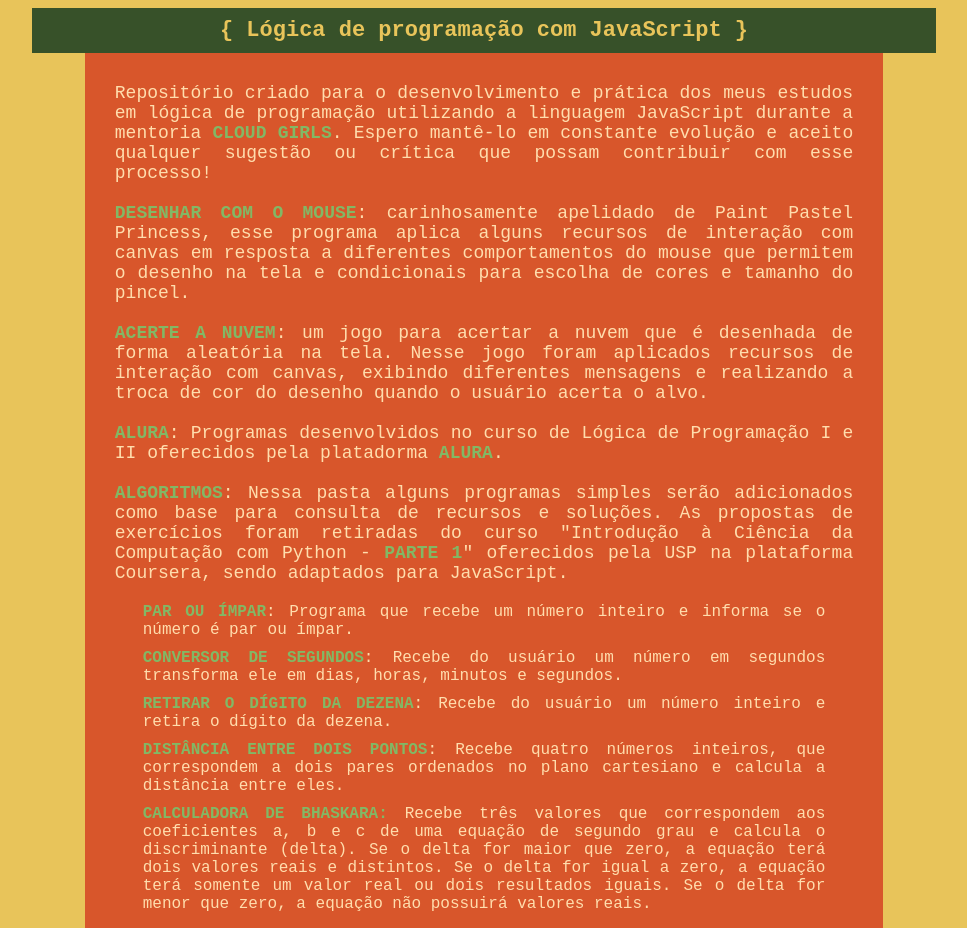
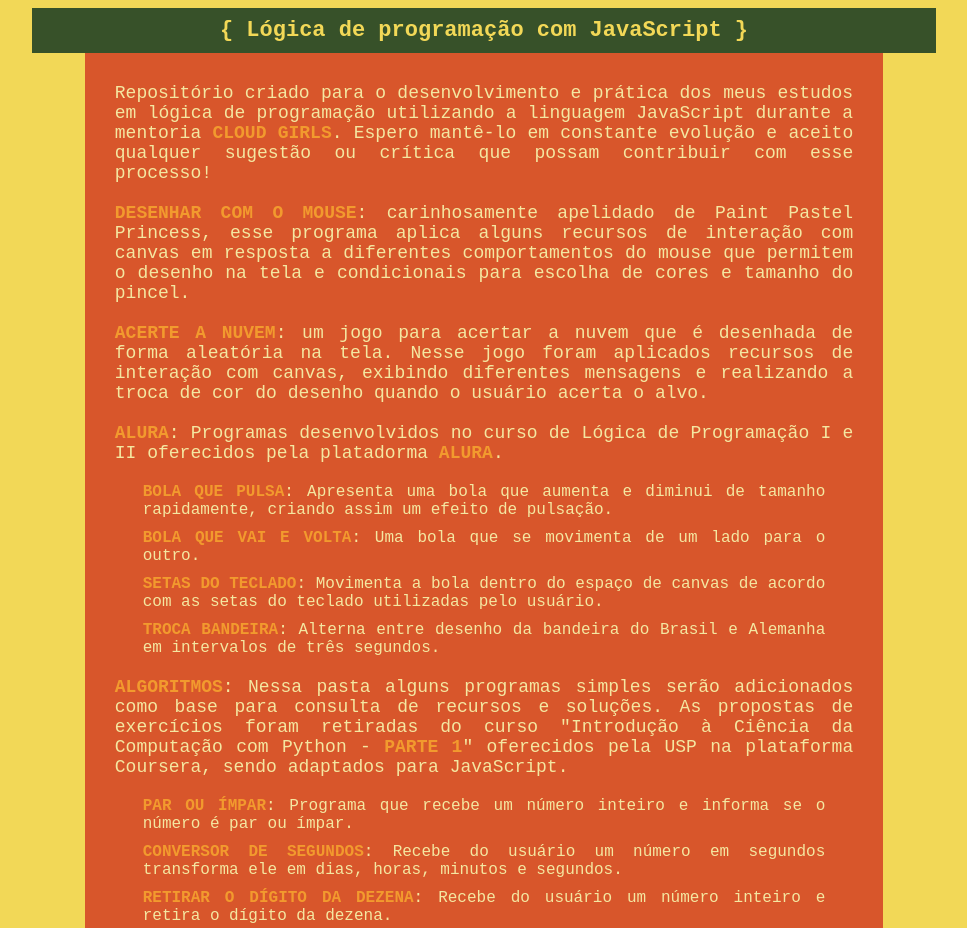
Before and after one commit to anamilanezi/javascript-practices, a plain HTML site: page index.html in a window 1280 px wide. Shown: the top 928 px of the page, without its empty margins (156-1123 px from the left). Drawn offline with Linux system fonts and the light colour scheme.

Commit message:
atualiza index

```diff
--- a/index.html
+++ b/index.html
@@ -13,7 +13,7 @@
             display: grid;
             place-content: center;
             font-family: monospace;
-            background-color: #E8C45A;
+            background-color: #F2D857;
         }
 
         .principal {
@@ -35,25 +35,25 @@
             margin: auto;
             font-size: 22px;
             background-color: #375129;
-            color: #E8C45A;
+            color: #F2D857;
             padding: 10px;
         }
 
         p {
             text-align: justify;
-            color: #FFDDAD;
+            color: #F4E7A1;
             margin: 10px;
         }
 
         a {
-            color: #82B865;
+            color: #F29A2E;
             text-decoration: none;
             font-weight: bold;
             text-transform: uppercase;
         }
 
         a:visited {
-            color: #E8C45A;
+            color: #F2D857;
         }
 
         a:hover {
@@ -86,6 +86,16 @@
 
         <p><a href="alura" target="_blank">Alura</a>: Programas desenvolvidos no curso de Lógica de Programação I e II oferecidos pela platadorma <a href="https://www.alura.com.br/" target="_blank">Alura</a>.</p>
 
+        <div class="lista">
+            <p><a href="alura/bolaPulsa.html" target="_blank">Bola que pulsa</a>: Apresenta uma bola que aumenta e diminui de tamanho rapidamente, criando assim um efeito de pulsação.</p>
+
+            <p><a href="alura/bolinhaVaiVolta.html" target="_blank">Bola que vai e volta</a>:  Uma bola que se movimenta de um lado para o outro. </p>
+
+            <p><a href="alura/setasTeclado.html" target="_blank">Setas do teclado</a>: Movimenta a bola dentro do espaço de canvas de acordo com as setas do teclado utilizadas pelo usuário.</p>
+
+            <p><a href="alura/trocaBandeira.html" target="_blank">Troca bandeira</a>: Alterna entre desenho da bandeira do Brasil e Alemanha em intervalos de três segundos.</p>
+        </div>
+
 
         <p><a href="algoritmos/index.html" target="_blank"> Algoritmos</a>: Nessa pasta alguns programas simples serão adicionados como base para consulta de recursos e soluções. As propostas de exercícios foram retiradas do curso "Introdução à Ciência da Computação com Python - <a href="https://www.coursera.org/learn/ciencia-computacao-python-conceitos?" target="_blank" alt="Introdução à Ciência da Computação com Python">Parte 1</a>" oferecidos pela USP na plataforma Coursera, sendo adaptados para JavaScript.</p>
 
```
Also changed, not shown: alura/trocaBandeira.html (+1 -1 lines).
